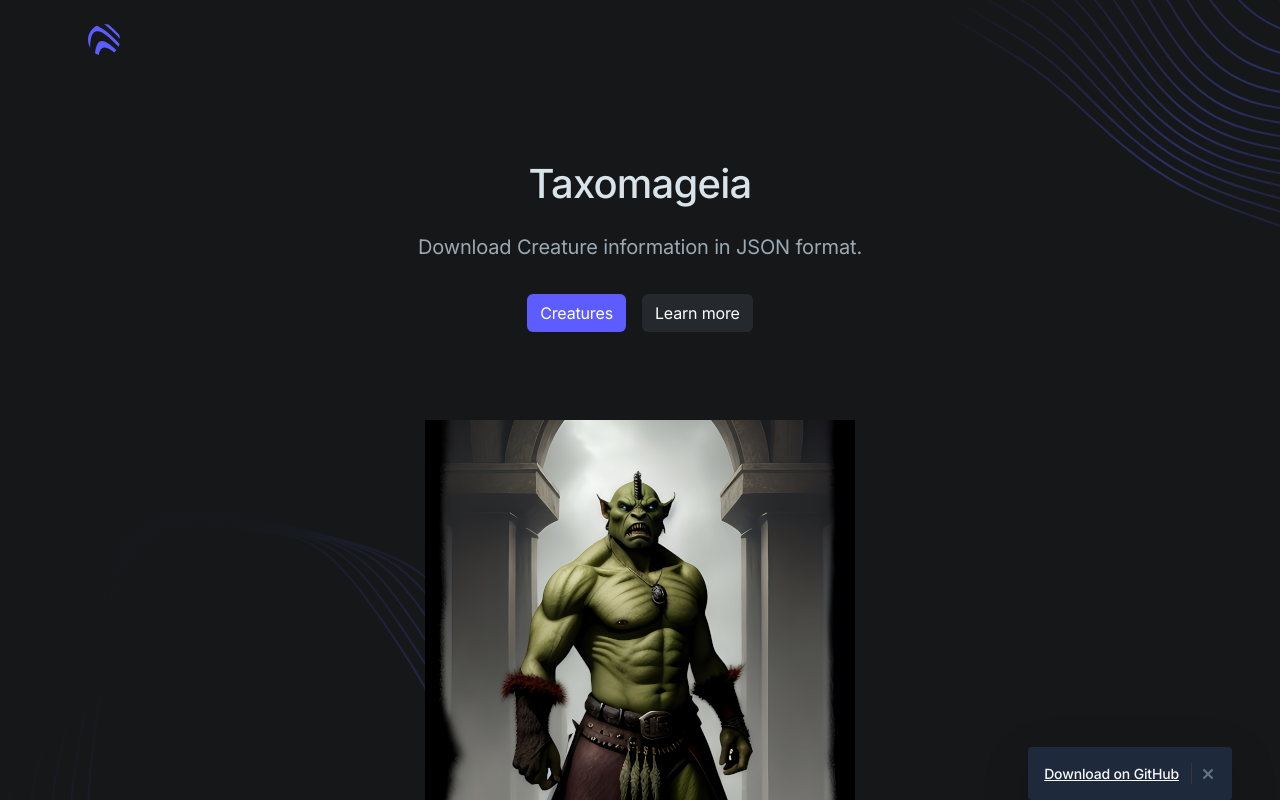
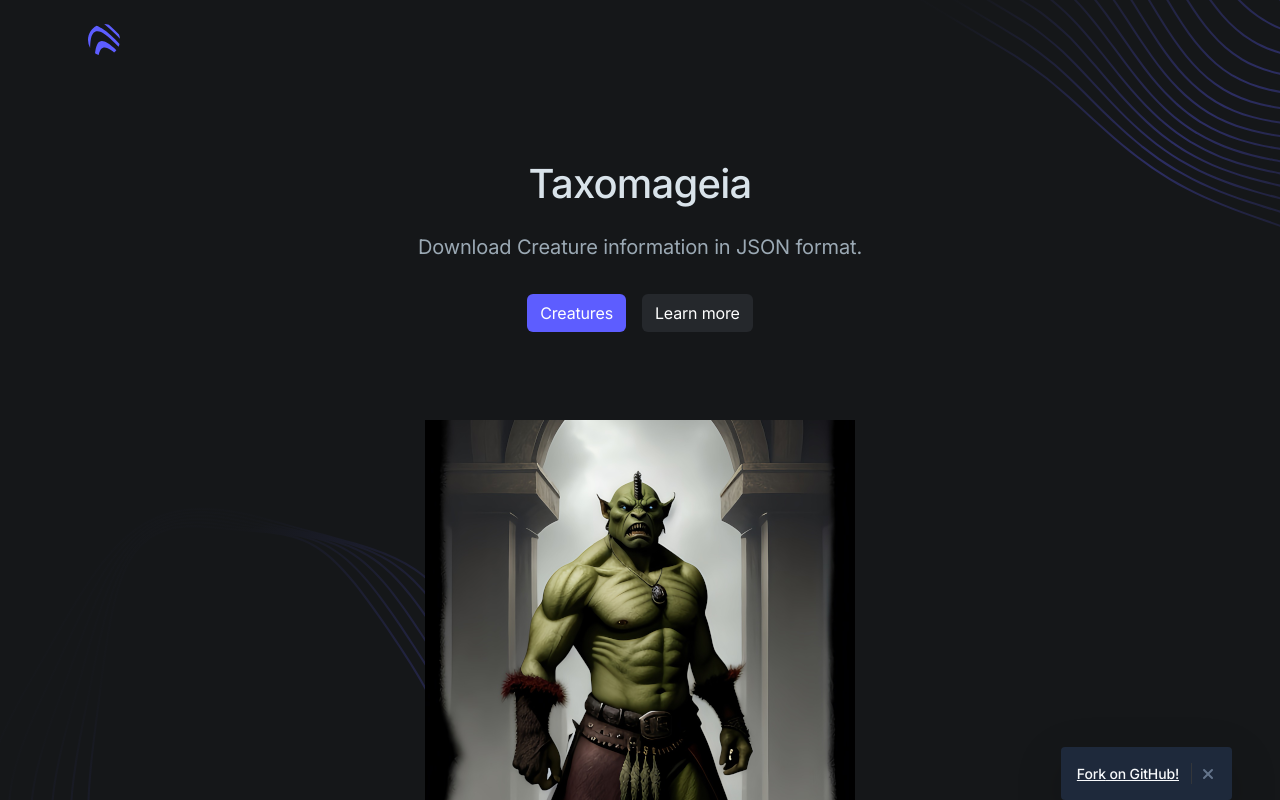
Before and after one commit to Nerdman4U/taxomageia-frontend, a Next.js app: page / in a window 1280 px wide. Shown: the top 800 px of the page. Built offline with nearby package versions, Linux system fonts and the light colour scheme; no server answers.

Commit message:
fix(small fixes): github fork, sharp library for images, static build

```diff
--- a/app/(default)/page.tsx
+++ b/app/(default)/page.tsx
@@ -46,7 +46,6 @@
       setSelectedTaxon(undefined)
     }
 
-  //console.log("selectedTaxon", selectedTaxon)
     if (selectedTaxon) {
       return (
         <>
@@ -68,7 +67,6 @@
         </>
       )
     }
-
 }
 
 export default Home
--- a/components/banner.tsx
+++ b/components/banner.tsx
@@ -13,11 +13,11 @@
             <div className="text-slate-500 inline-flex">
               <a
                 className="font-medium hover:underline text-slate-50"
-                href="https://github.com/Nerdman4U/taxomageia"
+                href="https://github.com/Nerdman4U/taxomageia-frontend"
                 target="_blank"
                 rel="noreferrer"
               >
-                Download<span className="hidden sm:inline"> on GitHub</span>
+                Fork<span className="hidden sm:inline"> on GitHub!</span>
               </a>{' '}
               {/* <span className="italic px-1.5">or</span>{' '}
               <a className="font-medium hover:underline text-emerald-400" href="https://cruip.com/open-pro/" target="_blank" rel="noreferrer">
--- a/interfaces/biomagical_classification.interface.ts
+++ b/interfaces/biomagical_classification.interface.ts
@@ -1,12 +1,12 @@
 // eslint-disable-next-line @typescript-eslint/no-unused-vars
-import { rank } from './taxon.interface.js';
+import taxon from './taxon.interface.js';
 
 interface biomagicalClassification {
   id?: number;
   identifier: string;
   createdAt: Date;
   updatedAt: Date;
-  ranks?: rank[];
+  taxons?: taxon[];
 }
 
 export default biomagicalClassification
--- a/next.config.js
+++ b/next.config.js
@@ -1,4 +1,6 @@
 /** @type {import('next').NextConfig} */
-const nextConfig = {}
+const nextConfig = {
+  output: "export"
+}
 
 module.exports = nextConfig
--- a/package.json
+++ b/package.json
@@ -22,6 +22,7 @@
     "react": "18.2.0",
     "react-bootstrap": "^2.9.2",
     "react-dom": "18.2.0",
+    "sharp": "^0.33.1",
     "typescript": "^5.3.3"
   },
   "devDependencies": {
```
Also changed, not shown: 1 other file (tests, documents, lock files or other folders). Lines whose indentation alone changed are shown as unchanged.
